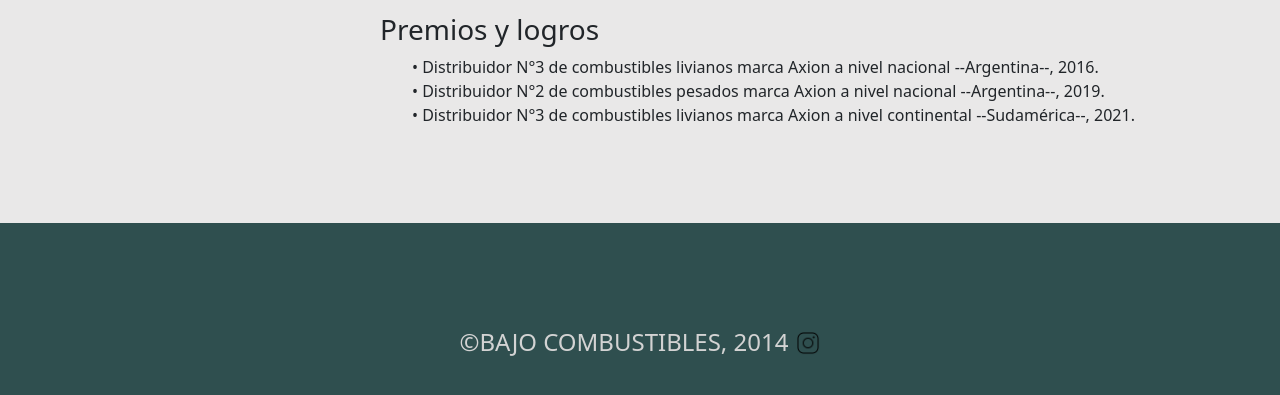
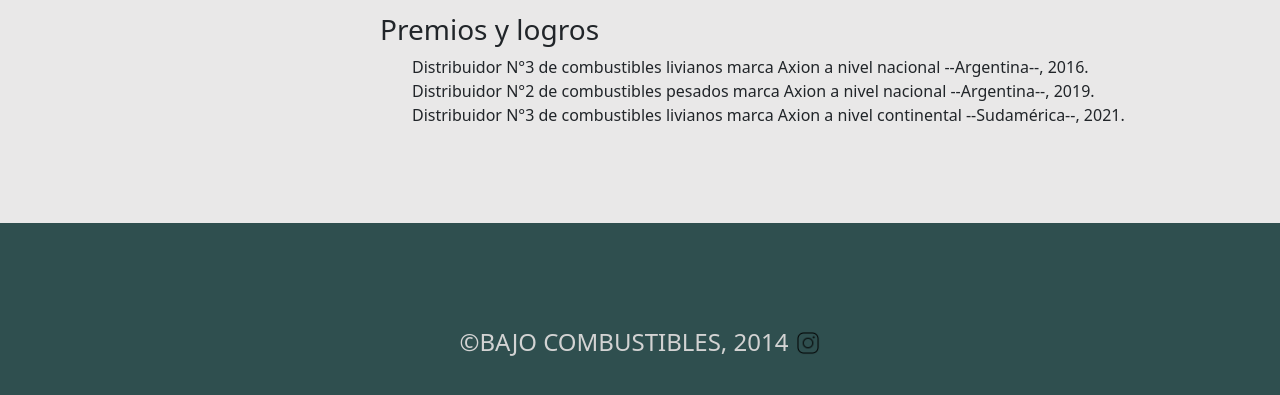
Before and after one commit to agustinbajo11/bajo_combustibles, a website: page pages/nosotros.html in a window 1280 px wide. Shown: the part 447-842 px from the top of the page. Drawn offline with nearby package versions, Linux system fonts and the light colour scheme.

Commit message:
Update nosotros.html
Únicamente agrego los "•" a los li de la section Nosotros, los cuales al momento de entregar me pareció estaban, pero ahora me percato de que no.

```diff
--- a/pages/nosotros.html
+++ b/pages/nosotros.html
@@ -95,15 +95,15 @@
                     <h3>Premios y logros</h3>
                     <ul>
                       <li>
-                        • Distribuidor N°3 de combustibles livianos marca Axion a
+                        Distribuidor N°3 de combustibles livianos marca Axion a
                         nivel nacional --Argentina--, 2016.
                       </li>
                       <li>
-                        • Distribuidor N°2 de combustibles pesados marca Axion a
+                        Distribuidor N°2 de combustibles pesados marca Axion a
                         nivel nacional --Argentina--, 2019.
                       </li>
                       <li>
-                        • Distribuidor N°3 de combustibles livianos marca Axion a
+                        Distribuidor N°3 de combustibles livianos marca Axion a
                         nivel continental --Sudamérica--, 2021.
                       </li>
                     </ul>
```
